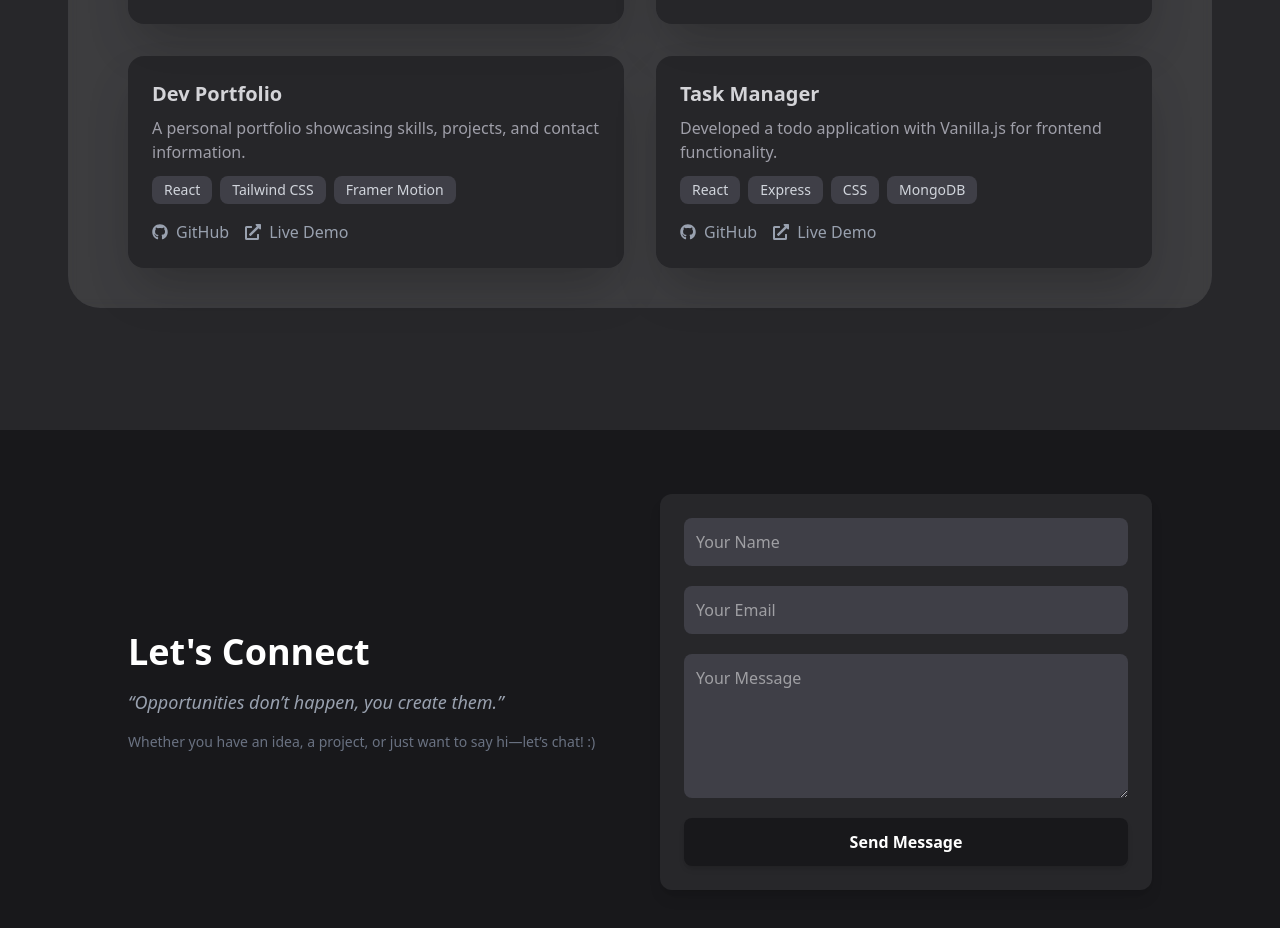
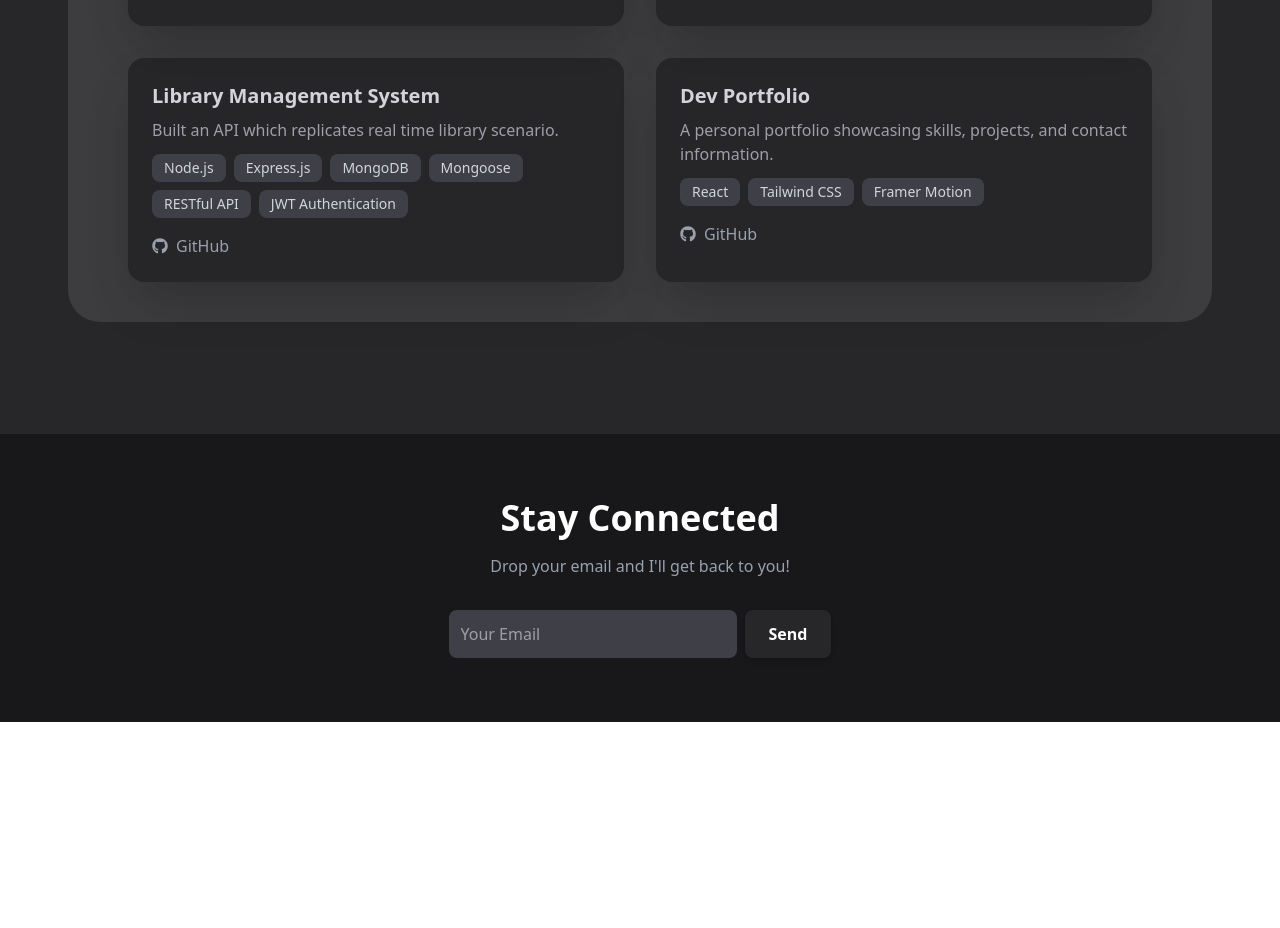
Before and after one commit to adam-dev2/Portfolio, a React (Vite) app: page / in a window 1280 px wide. Shown: the part 1648-2576 px from the top of the page. After the commit the page ends 2370 px from the top, so only its background shows below. Built offline with nearby package versions, Linux system fonts and the light colour scheme.

Commit message:
made few changes 9resume updated,projects updates)

```diff
--- a/src/App.jsx
+++ b/src/App.jsx
@@ -9,7 +9,7 @@ import PreventBackstack from './components/PreventBackstack';
 const App = () => {
   const idx = 1;
   return (
-    <div className='w-screen bg-zinc-800'>
+    <div className='w-screen bg-zinc-800 overflow-hidden'>
       <Navbar />
       <Hero />
       <About />
--- a/src/components/Contact.jsx
+++ b/src/components/Contact.jsx
@@ -2,11 +2,7 @@ import React, { useState } from "react";
 import { motion } from "framer-motion";
 
 const Contact = () => {
-  const [form, setForm] = useState({ name: "", email: "", message: "" });
-
-  const handleChange = (e) => {
-    setForm({ ...form, [e.target.name]: e.target.value });
-  };
+  const [email, setEmail] = useState("");
 
   return (
     <motion.section
@@ -17,79 +13,38 @@ const Contact = () => {
       transition={{ duration: 0.8 }}
       className="bg-zinc-900 text-gray-300 py-16 px-8 md:px-20 scroll-mt-20"
     >
-      <div className="max-w-5xl mx-auto grid grid-cols-1 md:grid-cols-2 gap-10 items-center">
+      <div className="max-w-5xl mx-auto text-center">
+        <h2 className="text-4xl font-bold text-white mb-4">Stay Connected</h2>
+        <p className="text-gray-400 mb-8">
+          Drop your email and I'll get back to you!
+        </p>
 
-        {/* Left Section - Quote */}
-        <motion.div
-          initial={{ opacity: 0, x: -50 }}
-          whileInView={{ opacity: 1, x: 0 }}
-          transition={{ duration: 0.8 }}
-          className="text-center md:text-left space-y-4"
-        >
-          <h2 className="text-4xl font-bold text-white">Let's Connect</h2>
-          <p className="text-gray-400 text-lg italic">
-            “Opportunities don’t happen, you create them.”
-          </p>
-          <p className="text-gray-500 text-sm">
-            Whether you have an idea, a project, or just want to say hi—let’s chat! :)
-          </p>
-        </motion.div>
-
-        {/* Right Section - Form */}
-        <motion.div
-          initial={{ opacity: 0, x: 50 }}
-          whileInView={{ opacity: 1, x: 0 }}
-          transition={{ duration: 0.8 }}
-          className="bg-zinc-800 p-6 rounded-xl shadow-lg"
-        >
         <form
           action="https://formsubmit.co/el/hehedi"
           method="POST"
-            className="flex flex-col gap-5"
+          className="flex justify-center"
         >
           <input type="hidden" name="_captcha" value="false" />
           <input type="hidden" name="_next" value="https://yourwebsite.com/thank-you" />
 
           <motion.input
-              type="text"
-              name="name"
-              placeholder="Your Name"
-              value={form.name}
-              onChange={handleChange}
-              required
-              className="p-3 bg-zinc-700 rounded-lg outline-none focus:ring-2 focus:ring-zinc-500 text-white"
-              whileFocus={{ scale: 1.02 }}
-            />
-            <motion.input
             type="email"
             name="email"
             placeholder="Your Email"
-              value={form.email}
-              onChange={handleChange}
+            value={email}
+            onChange={(e) => setEmail(e.target.value)}
             required
-              className="p-3 bg-zinc-700 rounded-lg outline-none focus:ring-2 focus:ring-zinc-500 text-white"
-              whileFocus={{ scale: 1.02 }}
-            />
-            <motion.textarea
-              name="message"
-              placeholder="Your Message"
-              value={form.message}
-              onChange={handleChange}
-              required
-              rows="5"
-              className="p-3 bg-zinc-700 rounded-lg outline-none focus:ring-2 focus:ring-zinc-500 text-white"
+            className="p-3 bg-zinc-700 rounded-lg outline-none focus:ring-2 focus:ring-zinc-500 text-white w-72"
             whileFocus={{ scale: 1.02 }}
           />
           <motion.button
             type="submit"
-              className="bg-zinc-900 hover:bg-zinc-200 hover:text-zinc-800 text-white py-3 rounded-lg font-semibold shadow-md"
+            className="bg-zinc-800 ml-2 hover:bg-zinc-400 cursor-pointer hover:text-zinc-800 text-white py-3 px-6 rounded-lg font-semibold shadow-md"
             whileHover={{ scale: 1.05 }}
           >
-              Send Message
+            Send
           </motion.button>
         </form>
-        </motion.div>
-
       </div>
     </motion.section>
   );
--- a/src/components/Projects.jsx
+++ b/src/components/Projects.jsx
@@ -4,18 +4,25 @@ import { FaExternalLinkAlt, FaGithub } from "react-icons/fa";
 
 const projects = [
   {
-    title: "Code Runner",
+    title: "Second Brain",
+    description: "A full-stack platform to organize, tag, and manage important content from across the web in one place.",
+    technologies: ["React", "Express.js", "Tailwind CSS","Node.js", "MongoDB"],
+    github: "https://github.com/adam-dev2/Brainly",
+    demo: "https://github.com/adam-dev2/Brainly"
+  },
+  {
+    title: "Code Editor",
     description: "Developed a C++ code Editor for C++ users with user friendly UI/UX no Registraion/Login required. The applicaiton follows Write & Run rule",
     technologies: ["React.js", "Express.js", "Tailwind CSS","Socket.io","GCC"],
     github: "https://github.com/adam-dev2/full-stack-code-editor-for-cpp-users",
     demo: "https://coderunner-0in4.onrender.com/"
   },
   {
-    title: "Communicate",
-    description: "A web-based real-time chat application with authentication and private messaging.",
-    technologies: ["React", "Node.js", "Socket.io", "MongoDB","Express.js"],
-    github: "https://github.com/shaikadam222/Real-Time-Chat-Application",
-    demo: "https://github.com/shaikadam222/Real-Time-Chat-Application"
+    title: "Library Management System",
+    description: "Built an API which replicates real time library scenario.",
+    technologies: ["Node.js","Express.js","MongoDB","Mongoose","RESTful API","JWT Authentication",],
+    github: "https://github.com/adam-dev2/library-management-api",
+    demo: "https://github.com/adam-dev2/library-management-api"
   },
   {
     title: "Dev Portfolio",
@@ -23,13 +30,6 @@ const projects = [
     technologies: ["React", "Tailwind CSS", "Framer Motion"],
     github: "https://github.com/adam-dev2/Portfolio",
     demo: "https://portfolio-m36s.onrender.com/"
-  },
-  {
-    title: "Task Manager",
-    description: "Developed a todo application with Vanilla.js for frontend functionality.",
-    technologies: ["React", "Express", "CSS", "MongoDB"],
-    github: "https://github.com/adam-dev2/Task-Manager",
-    demo: "https://github.com/adam-dev2/Task-Manager"
   },
 ];
 
@@ -52,9 +52,9 @@ const ProjectCard = ({ project }) => {
         <a href={project.github} target="_blank" rel="noopener noreferrer" className="flex items-center gap-2 text-gray-400 hover:underline">
           <FaGithub /> GitHub
         </a>
-        <a href={project.demo} target="_blank" rel="noopener noreferrer" className="flex items-center gap-2 text-gray-400 hover:underline">
+        {/* <a href={project.demo} target="_blank" rel="noopener noreferrer" className="flex items-center gap-2 text-gray-400 hover:underline">
           <FaExternalLinkAlt /> Live Demo
-        </a>
+        </a> */}
       </div>
     </motion.div>
   );
--- a/src/index.css
+++ b/src/index.css
@@ -1,4 +1,9 @@
 @import "tailwindcss";
+body {
+  overflow-x: hidden;
+  overflow-y: auto;
+}
+
 ::selection{
   background-color: rgb(252, 187, 67);
 }
```
Also changed, not shown: 1 other file (tests, documents, lock files or other folders). Lines whose indentation alone changed are shown as unchanged.
